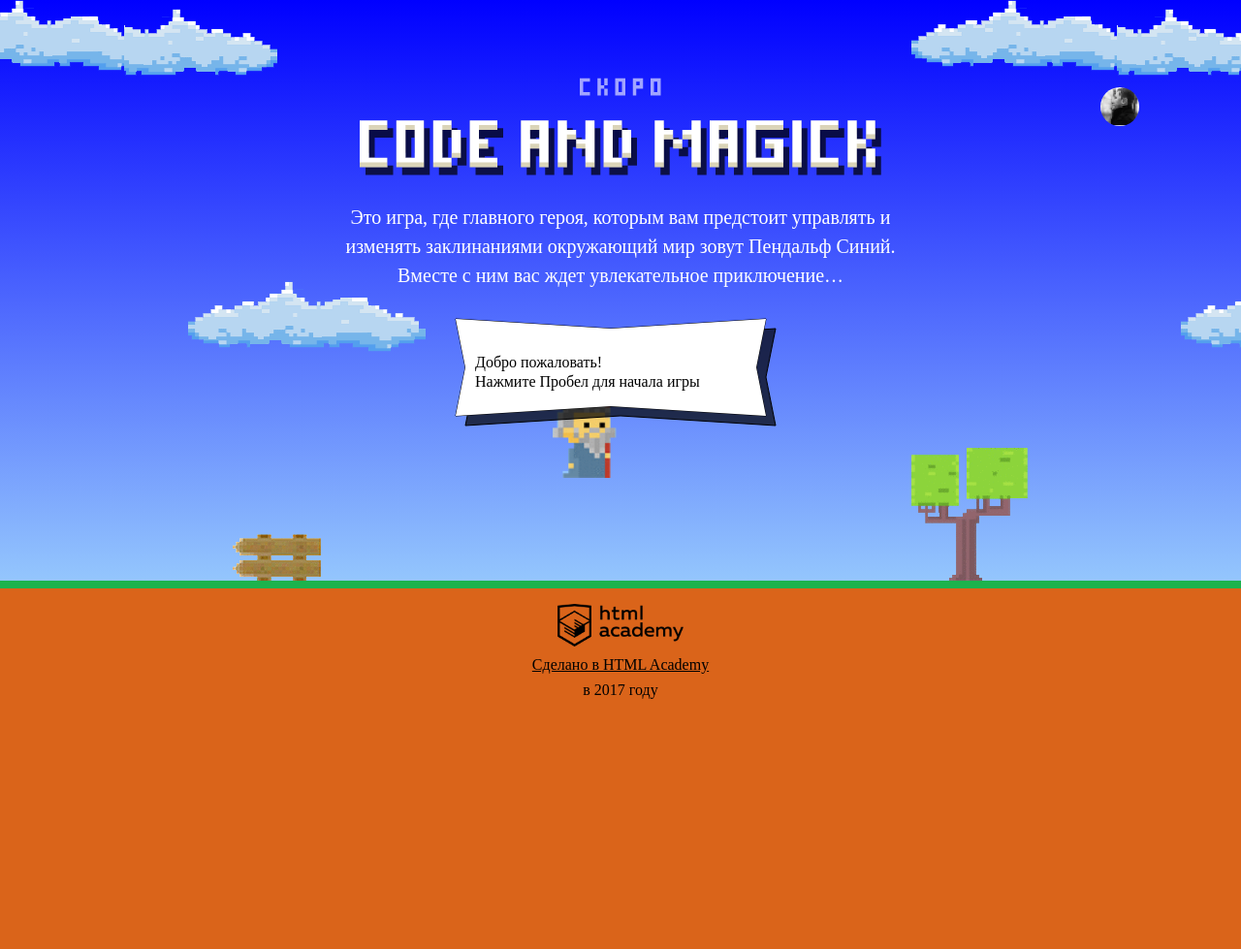
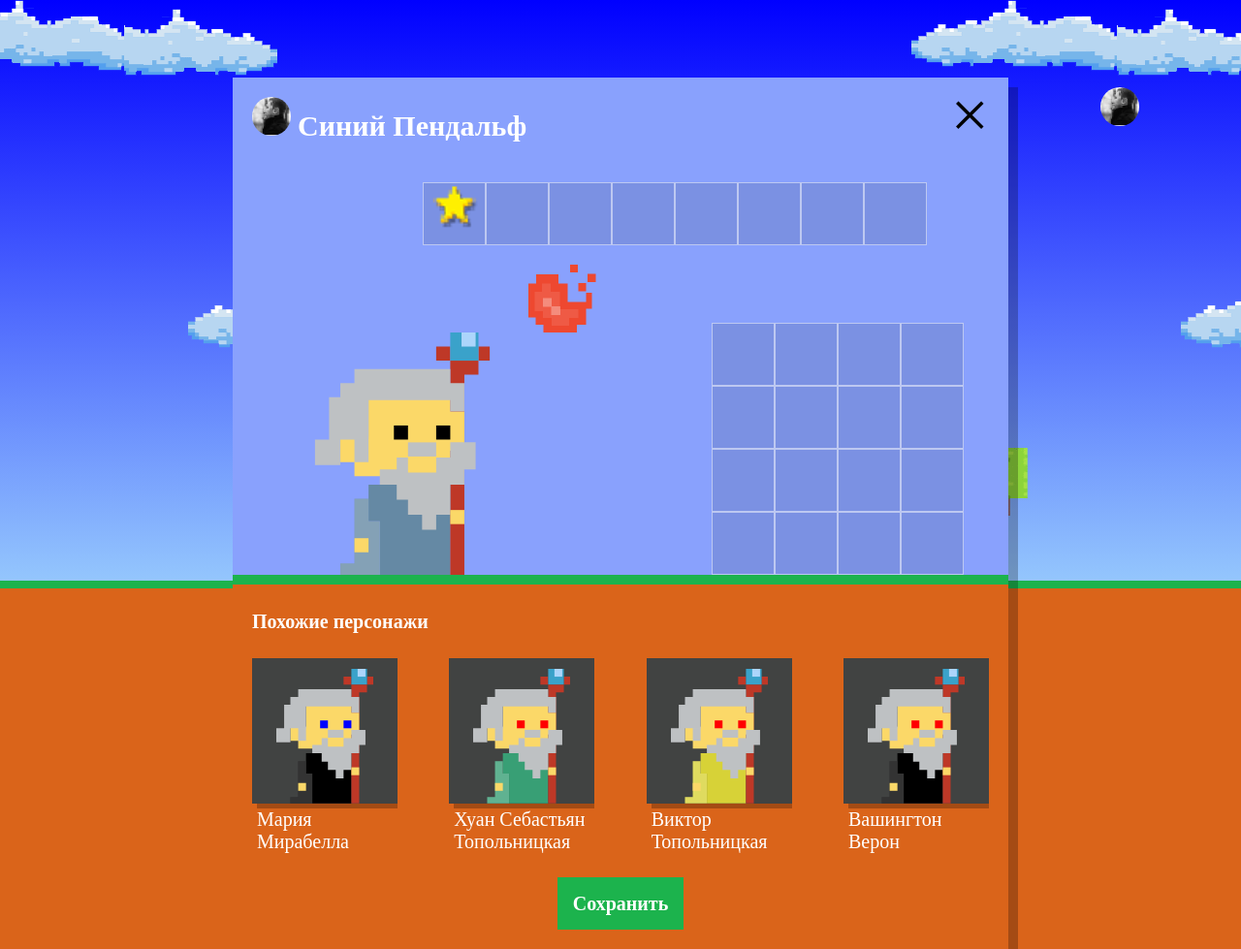
Before and after one commit to aabdrahmanova/409093-code-and-magick, a website: page index.html in a window 1280 px wide. Shown: the whole page at 97% size. Before the commit the page ends 800 px from the top, so only its background shows below. Drawn offline with Linux system fonts and the light colour scheme; a web font is replaced by a local one.

Commit message:
Показывает блок Настройки с похожими персонажами

```diff
--- a/index.html
+++ b/index.html
@@ -204,6 +204,6 @@
 </script>
 <script src="js/stat.js"></script>
 <script src="js/game.js"></script>
-
+<script src="js/setup.js"></script>
 </body>
 </html>
--- /dev/null
+++ b/js/setup.js
@@ -0,0 +1,59 @@
+'use strict';
+
+var userDialog = document.querySelector('.setup');
+userDialog.classList.remove('hidden');
+
+document.querySelector('.setup-similar').classList.remove('hidden');
+
+var similarListElement = document.querySelector('.setup-similar-list');
+var similarWizardTemplate = document.querySelector('#similar-wizard-template').content;
+
+var NAMES = ['Иван', 'Хуан Себастьян', 'Мария', 'Кристоф', 'Виктор', 'Юлия', 'Люпита', 'Вашингтон'];
+var LAST_NAMES = ['да Марья', 'Верон', 'Мирабелла', 'Вальц', 'Онопко', 'Топольницкая', 'Нионго', 'Ирвинг'];
+var COAT_COLOR = ['rgb(101, 137, 164)', 'rgb(241, 43, 107)', 'rgb(146, 100, 161)', 'rgb(56, 159, 117)', 'rgb(215, 210, 55)', 'rgb(0, 0, 0)]'];
+var EYES_COLOR = ['black', 'red', 'blue', 'yellow', 'green'];
+
+function getRandomName() {
+  return NAMES[Math.round(Math.random() * ((NAMES.length - 1) - 0) + 0)] + ' ' + LAST_NAMES[Math.round(Math.random() * ((LAST_NAMES.length - 1) - 0) + 0)];
+}
+
+function getRandomCoat() {
+  return COAT_COLOR[Math.round(Math.random() * ((COAT_COLOR.length - 1) - 0) + 0)];
+}
+
+function getRandomEyes() {
+  return EYES_COLOR[Math.round(Math.random() * ((EYES_COLOR.length - 1) - 0) + 0)];
+}
+
+var wizards = [
+  {
+    name: getRandomName(),
+    coatColor: getRandomCoat(),
+    eyesColor: getRandomEyes()
+  },
+  {
+    name: getRandomName(),
+    coatColor: getRandomCoat(),
+    eyesColor: getRandomEyes()
+  },
+  {
+    name: getRandomName(),
+    coatColor: getRandomCoat(),
+    eyesColor: getRandomEyes()
+  },
+  {
+    name: getRandomName(),
+    coatColor: getRandomCoat(),
+    eyesColor: getRandomEyes()
+  }
+];
+
+for (var i = 0; i < wizards.length; i++) {
+  var wizardElement = similarWizardTemplate.cloneNode(true);
+
+  wizardElement.querySelector('.setup-similar-label').textContent = wizards[i].name;
+  wizardElement.querySelector('.wizard-coat').style.fill = wizards[i].coatColor;
+  wizardElement.querySelector('.wizard-eyes').style.fill = wizards[i].eyesColor;
+
+  similarListElement.appendChild(wizardElement);
+}
```
